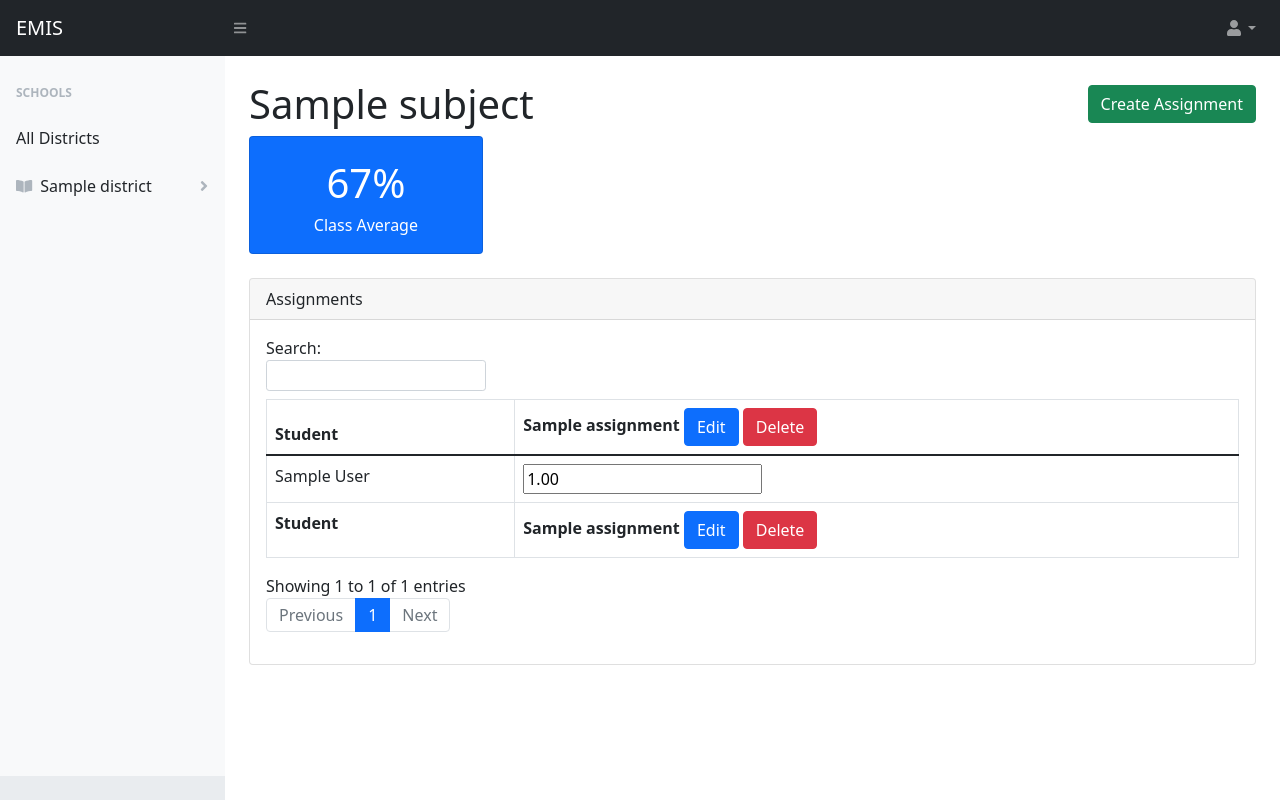
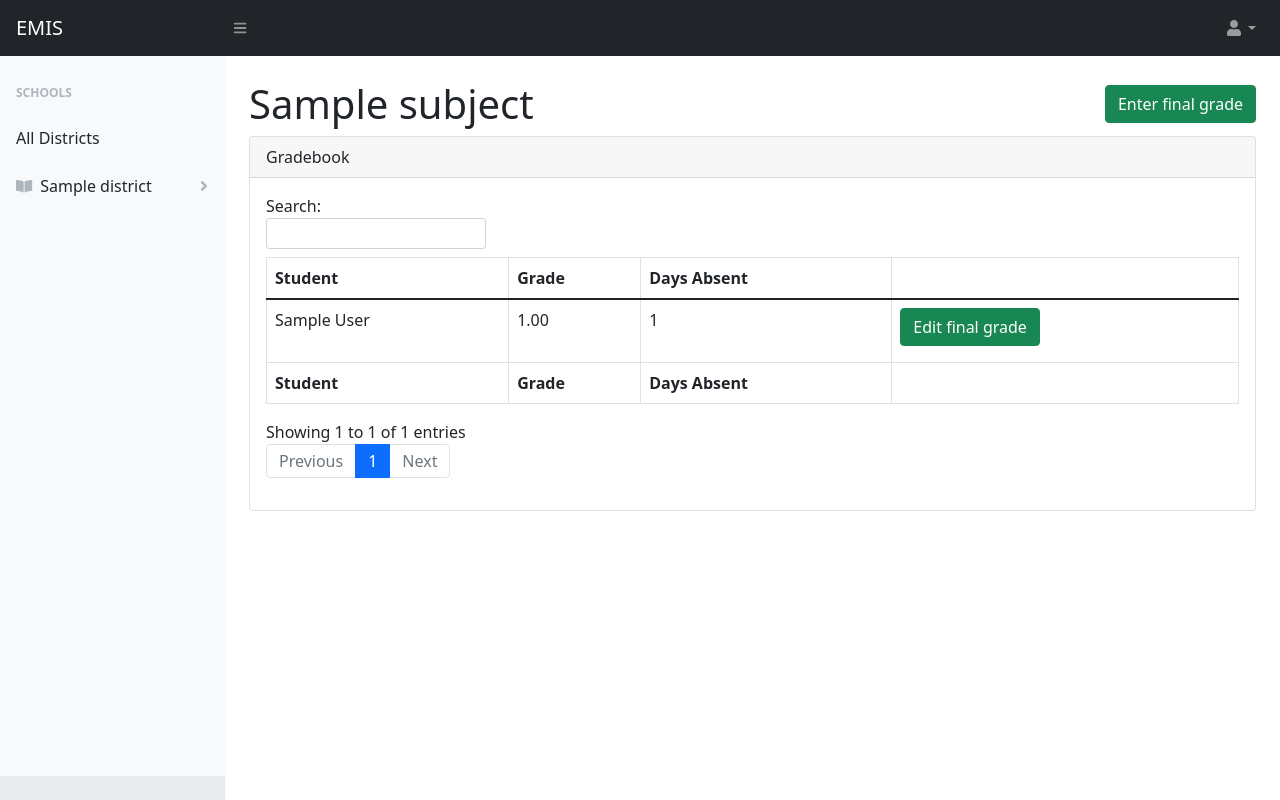
Before and after one commit to guezandy/PAS-EMIS, a Django app: page /school/teacher/1/course/1 in a window 1280 px wide. Run offline with Django 3.2, Linux system fonts and the light colour scheme; tables that the repository leaves empty hold one stand-in row (values such as "Sample post"); some libraries are stand-ins or nearby versions.

Commit message:
remove assignment and add course grades and attendance

```diff
--- a/school/models.py
+++ b/school/models.py
@@ -105,33 +105,21 @@ class Course(models.Model):
         return f"{self.subject.name}"
 
 
-class CourseGrade(models.Model):
+class CourseOutcome(models.Model):
     course = models.ForeignKey(Course, on_delete=models.CASCADE, null=True)
     student = models.ForeignKey(Student, on_delete=models.CASCADE, null=True)
+    # Grade
     grade = models.DecimalField(max_digits=4, decimal_places=2)
+    # Attendance
+    days_absent = models.IntegerField(null=True, blank=True)
+    # Notes
+    notes = models.CharField(max_length=550, null=True, blank=True)
 
     class Meta:
         unique_together = ("course", "student")
 
     def __str__(self):
-        return f"{self.student.first_name} {self.student.last_name} | {self.course.subject.name} | {self.grade}"
-
-
-class Assignment(models.Model):
-    name = models.CharField(max_length=100)
-    course = models.ForeignKey(Course, on_delete=models.CASCADE, null=True)
-
-
-class AssignmentGrade(models.Model):
-    assignment = models.ForeignKey(Assignment, on_delete=models.CASCADE, null=True)
-    student = models.ForeignKey(Student, on_delete=models.CASCADE, null=True)
-    grade = models.DecimalField(max_digits=4, decimal_places=2)
-
-    class Meta:
-        unique_together = ("assignment", "student")
-
-    def __str__(self):
-        return f"{self.student.first_name} {self.student.last_name} | {self.assignment.name} | {self.grade}"
+        return f"{self.student.first_name} {self.student.last_name} |{self.course.subject.name} | Grade: {self.grade} Attendance: {self.days_absent}"
 
 
 APPRAISAL_CHOICES = (
--- a/school/templates/course.html
+++ b/school/templates/course.html
@@ -7,25 +7,15 @@
             <h1>{{course_name}}</h1>
         </div>
         <div class="col-md-6 action-button-group">
-            <a href="{% url 'school:create_assignment' %}"><button type="button" class="btn btn-success mb-2">Create
-                    Assignment</button></a>
-        </div>
-    </div>
-    <div class="row">
-        <div class="col-xl-3 col-md-6">
-            <div class="card bg-primary text-white mb-4">
-                <div class="card-body">
-                    <div class='stat'>67%</div>
-                    <div class='stat-label'>Class Average</div>
-                </div>
-            </div>
+            <a href="{% url 'school:create_course_outcome' %}"><button type="button" class="btn btn-success mb-2">Enter
+                    final grade</button></a>
         </div>
     </div>
     <div class="row">
         <div class="col-md-12">
             <div class="card mb-4">
                 <div class="card-header">
-                    Assignments
+                    Gradebook
                 </div>
                 <div class="card-body">
                     <div class="table-responsive">
@@ -33,39 +23,35 @@
                             <thead>
                                 <tr>
                                     <th>Student</th>
-                                    {% for key, name in assignments.items %}
-                                    <th>
-                                        {{name}}
-                                        <a href="{% url 'school:edit_assignment' key %}"><Button
-                                                class="btn btn-primary">Edit</Button></a>
-                                        <a href="{% url 'school:delete_assignment' key %}"><Button
-                                                class="btn btn-danger">Delete</Button></a>
-                                    </th>
-                                    {% endfor %}
+                                    <th>Grade</th>
+                                    <th>Days Absent</th>
+                                    <th></th>
                                 </tr>
                             </thead>
                             <tfoot>
                                 <tr>
                                     <th>Student</th>
-                                    {% for key, name in assignments.items %}
-                                    <th>
-                                        {{name}}
-                                        <a href="{% url 'school:edit_assignment' key %}"><Button
-                                                class="btn btn-primary">Edit</Button></a>
-                                        <a href="{% url 'school:delete_assignment' key %}"><Button
-                                                class="btn btn-danger">Delete</Button></a>
-                                    </th>
-                                    {% endfor %}
+                                    <th>Grade</th>
+                                    <th>Days Absent</th>
+                                    <th></th>
                                 </tr>
                             </tfoot>
                             <tbody>
                                 {% for student in students %}
                                 <tr>
                                     <td>{{student.student_name}}</td>
-                                    {% for key, name in assignments.items %}
-                                    <th><input type="number" class="form-input"
-                                            value="{{student.assignments|keyvalue:key}}"></th>
-                                    {% endfor %}
+                                    <td>{{student.grade}}</td>
+                                    <td>{{student.attendance}}</td>
+                                    {% if student.course_outcome_id %}
+                                    <td><a href="{% url 'school:edit_course_outcome' student.course_outcome_id %}"><button
+                                                type="button" class="btn btn-success mb-2">Edit final grade</button></a>
+                                    </td>
+                                    {% else %}
+                                    <td><a href="{% url 'school:create_course_outcome' %}"><button type="button"
+                                                class="btn btn-success mb-2">Create final
+                                                grade</button></a>
+                                    </td>
+                                    {% endif %}
                                 </tr>
                                 {% endfor %}
                             </tbody>
--- a/school/urls.py
+++ b/school/urls.py
@@ -34,15 +34,16 @@ urlpatterns = [
     ),
     path("create_subject", views.subject_form, name="create_subject"),
     path("edit_subject/<str:code>", views.subject_form, name="edit_subject"),
-    path("create_assignment", views.assignment_form, name="create_assignment"),
-    path("edit_assignment/<str:code>", views.assignment_form, name="edit_assignment"),
+    path(
+        "create_course_outcome", views.course_outcome_form, name="create_course_outcome"
+    ),
+    path(
+        "edit_course_outcome/<str:code>",
+        views.course_outcome_form,
+        name="edit_course_outcome",
+    ),
     path("create_principal", views.principal_form, name="create_principal"),
     path("edit_principal/<str:code>", views.principal_form, name="edit_principal"),
-    path(
-        "delete_assignment/<str:code>",
-        views.delete_assignment,
-        name="delete_assignment",
-    ),
     path(
         "create_principal_appraisal",
         views.principal_appraisal_form,
--- a/school/views.py
+++ b/school/views.py
@@ -23,11 +23,9 @@ from .forms import (
     DistrictForm,
     SchoolForm,
     CourseForm,
-    CourseGradeForm,
+    CourseOutcomeForm,
     SubjectForm,
     SubjectGroupForm,
-    AssignmentForm,
-    AssignmentGradeForm,
     StudentForm,
     PrincipalForm,
     PrincipalAppraisalForm,
@@ -37,11 +35,9 @@ from historical_surveillance.models import District, School
 from .models import (
     Student,
     Course,
-    CourseGrade,
+    CourseOutcome,
     SubjectGroup,
     Subject,
-    Assignment,
-    AssignmentGrade,
     PrincipalAppraisal,
     TeacherAppraisal,
 )
@@ -263,15 +259,14 @@ def course_view(request, teacher_code, course_code):
 
     students = []
     for student in course.students.all():
-        student_assignments = AssignmentGrade.objects.filter(
-            student=student, assignment__course=course
-        )
-        assignment_map = {a.assignment.id: a.grade for a in student_assignments}
+        student_outcome = CourseOutcome.objects.filter(student=student, course=course)
         students.append(
             {
                 "student_name": f"{student.first_name} {student.last_name}",
                 "student_code": student.id,
-                "assignments": assignment_map,
+                "course_outcome_id": getattr(student_outcome.first(), "id", None),
+                "grade": getattr(student_outcome.first(), "grade", None),
+                "attendance": getattr(student_outcome.first(), "days_absent", None),
             }
         )
 
@@ -280,10 +275,6 @@ def course_view(request, teacher_code, course_code):
         "teacher_code": teacher.id,
         "course_name": course.subject.name,
         "course_code": course.id,
-        "assignments": {
-            assignment.id: assignment.name
-            for assignment in Assignment.objects.filter(course=course)
-        },
         "students": students,
     }
     context = _add_side_navigation_context(request.user, context)
@@ -449,47 +440,6 @@ def subject_form(request, code=None):
     return render(request, "form.html", context)
 
 
-def assignment_form(request, code=None):
-    # Render edit form
-    if code:
-        assignment_query = Assignment.objects.filter(id=code)
-        # Invalid student code
-        if not assignment_query.exists():
-            return redirect("/school/districts")
-        instance = assignment_query.first()
-    # Initialize create form with created_by and updated_by pre-populated
-    else:
-        instance = Assignment()
-    form = AssignmentForm(request.POST or None, instance=instance)
-    if request.method == "POST":
-        if form.is_valid():
-            new_instance = form.save()
-            return redirect(
-                f"/school/teacher/{new_instance.course.teacher.id}/course/{new_instance.course.id}"
-            )
-    context = {
-        "header": "Edit Assignment" if code else "Create Assignment",
-        "form": form,
-    }
-    context = _add_side_navigation_context(request.user, context)
-    return render(request, "form.html", context)
-
-
-def delete_assignment(request, code=None):
-    # check permission
-    try:
-        assignment = Assignment.objects.get(id=code)
-    except Assignment.DoesNotExist:
-        return redirect("/school")
-
-    teacher_id = assignment.course.teacher.id
-    course_id = assignment.course.id
-
-    assignment.delete()
-
-    return redirect(f"/school/teacher/{teacher_id}/course/{course_id}")
-
-
 def principal_form(request, code=None):
     # Render edit form
     if code:
@@ -560,6 +510,32 @@ def teacher_appraisal_form(request, code=None):
             )
     context = {
         "header": "Edit Teacher Appraisal" if code else "Create Teacher Appraisal",
+        "form": form,
+    }
+    context = _add_side_navigation_context(request.user, context)
+    return render(request, "form.html", context)
+
+
+def course_outcome_form(request, code=None):
+    # Render edit form
+    if code:
+        course_outcome_query = CourseOutcome.objects.filter(id=code)
+        # Invalid id
+        if not course_outcome_query.exists():
+            return redirect("/school/districts")
+        instance = course_outcome_query.first()
+    # Initialize create form with created_by and updated_by pre-populated
+    else:
+        instance = CourseOutcome()
+    form = CourseOutcomeForm(request.POST or None, instance=instance)
+    if request.method == "POST":
+        if form.is_valid():
+            new_instance = form.save()
+            return redirect(
+                f"/school/teacher/{new_instance.course.teacher.id}/course/{new_instance.course.id}"
+            )
+    context = {
+        "header": "Edit Course Outcome" if code else "Create Course Outcome",
         "form": form,
     }
     context = _add_side_navigation_context(request.user, context)
```
Also changed, not shown: school/admin.py (+2 -6 lines), school/forms.py (+6 -18 lines), school/migrations/0002_auto_20210502_2250.py (added), school/migrations/0003_courseoutcome_notes.py (added).
